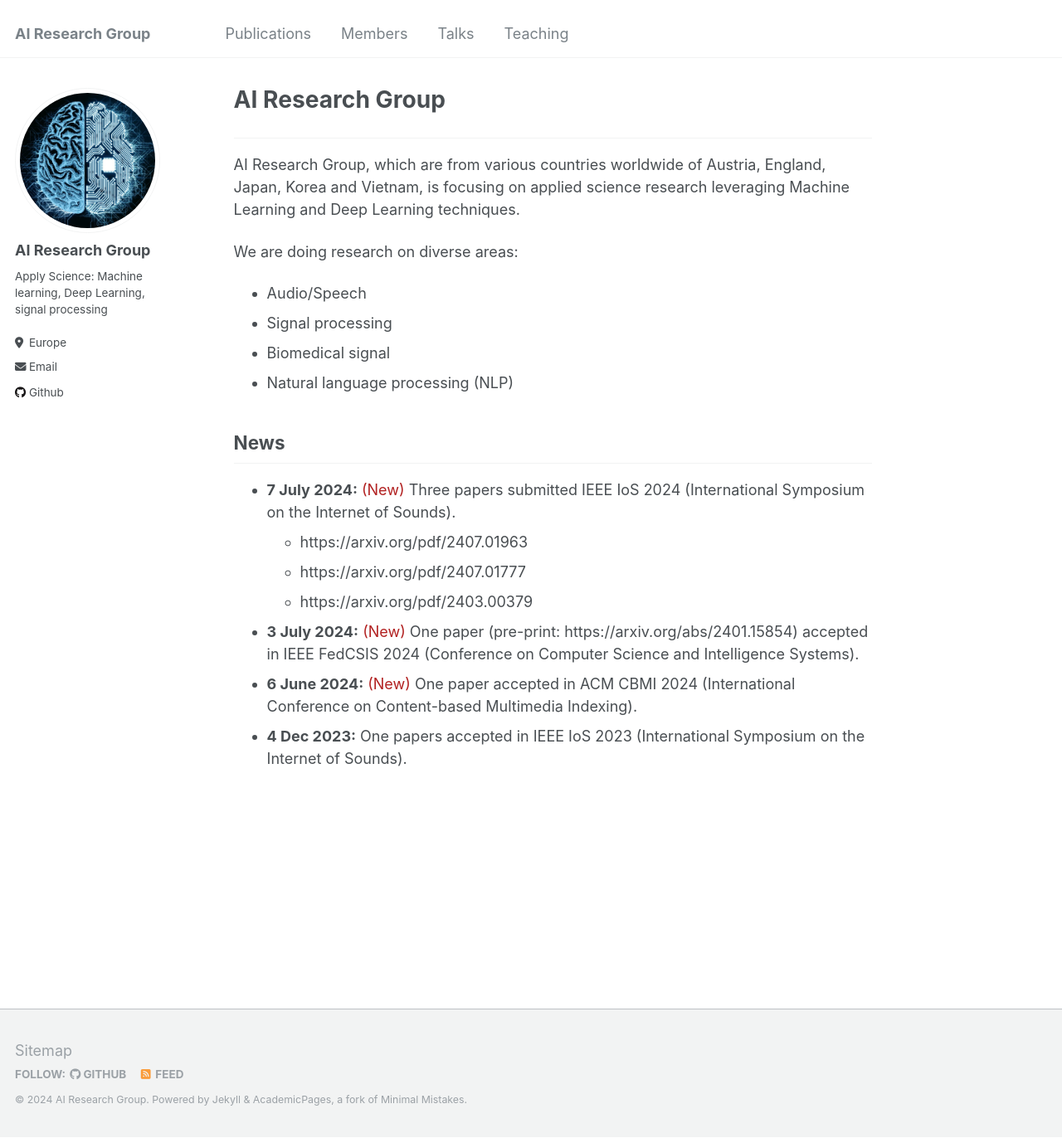
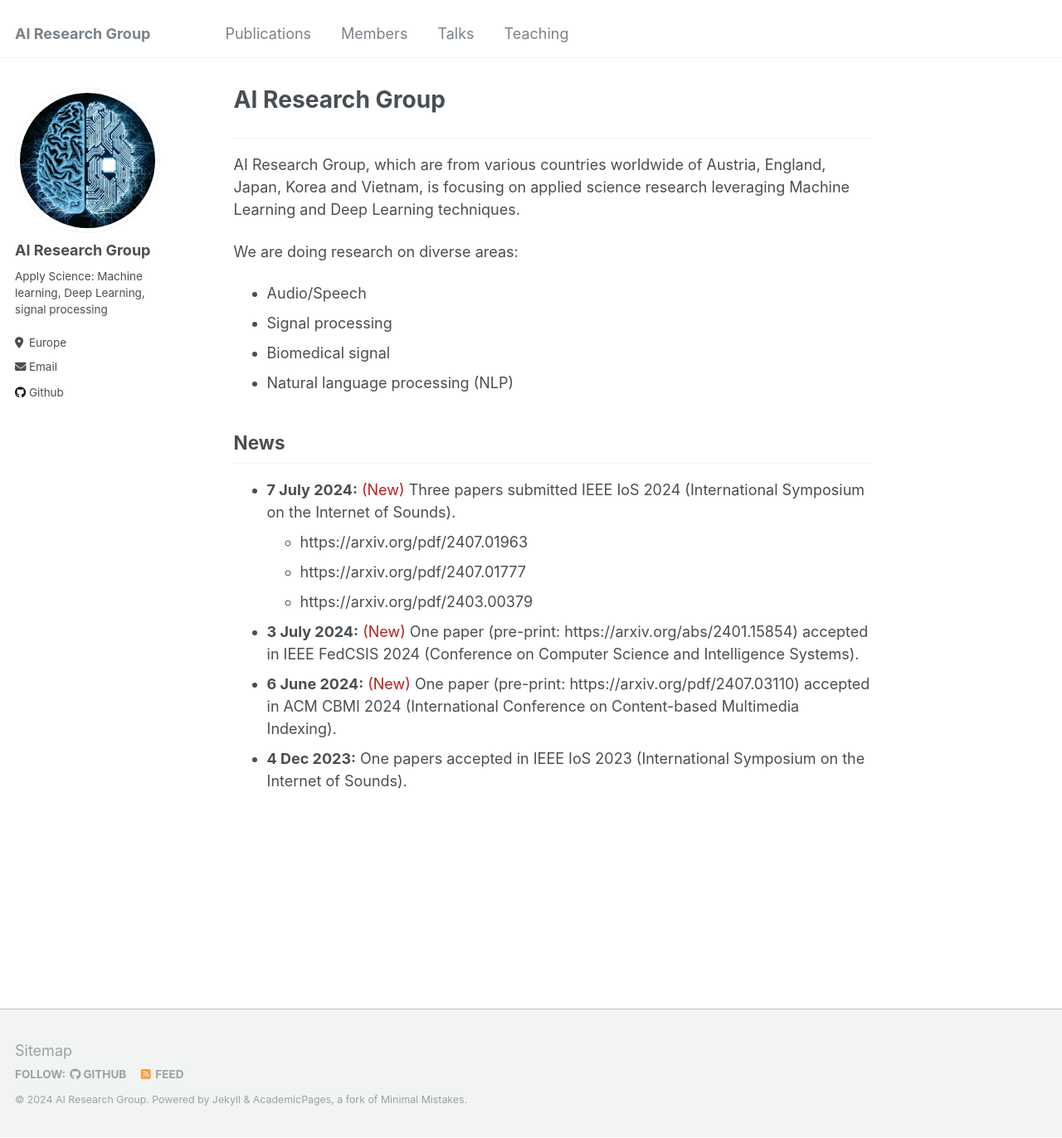
Before and after one commit to AI-ResearchGroup/AI-ResearchGroup.github.io, a Jekyll site: the page built from _pages/about.md, in a window 1280 px wide and 1372 px high. Shown: the whole window at 83% size. Built offline with Jekyll 4.4.1, drawn with Linux system fonts in a browser that asks for light colours.

Commit message:
Update about.md

```diff
--- a/_pages/about.md
+++ b/_pages/about.md
@@ -25,5 +25,5 @@ News
   + https://arxiv.org/pdf/2407.01777
   + https://arxiv.org/pdf/2403.00379
 * **3 July 2024:** <span style="color:#B22222">(New)</span> One paper (pre-print: https://arxiv.org/abs/2401.15854) accepted in IEEE FedCSIS 2024 (Conference on Computer Science and Intelligence Systems).
-* **6 June 2024:** <span style="color:#B22222">(New)</span> One paper accepted in ACM CBMI 2024 (International Conference on Content-based Multimedia Indexing).
+* **6 June 2024:** <span style="color:#B22222">(New)</span> One paper (pre-print: https://arxiv.org/pdf/2407.03110) accepted in ACM CBMI 2024 (International Conference on Content-based Multimedia Indexing).
 * **4 Dec 2023:** <span style="color:#B22222"></span> One papers accepted in IEEE IoS 2023 (International Symposium on the Internet of Sounds).
```
